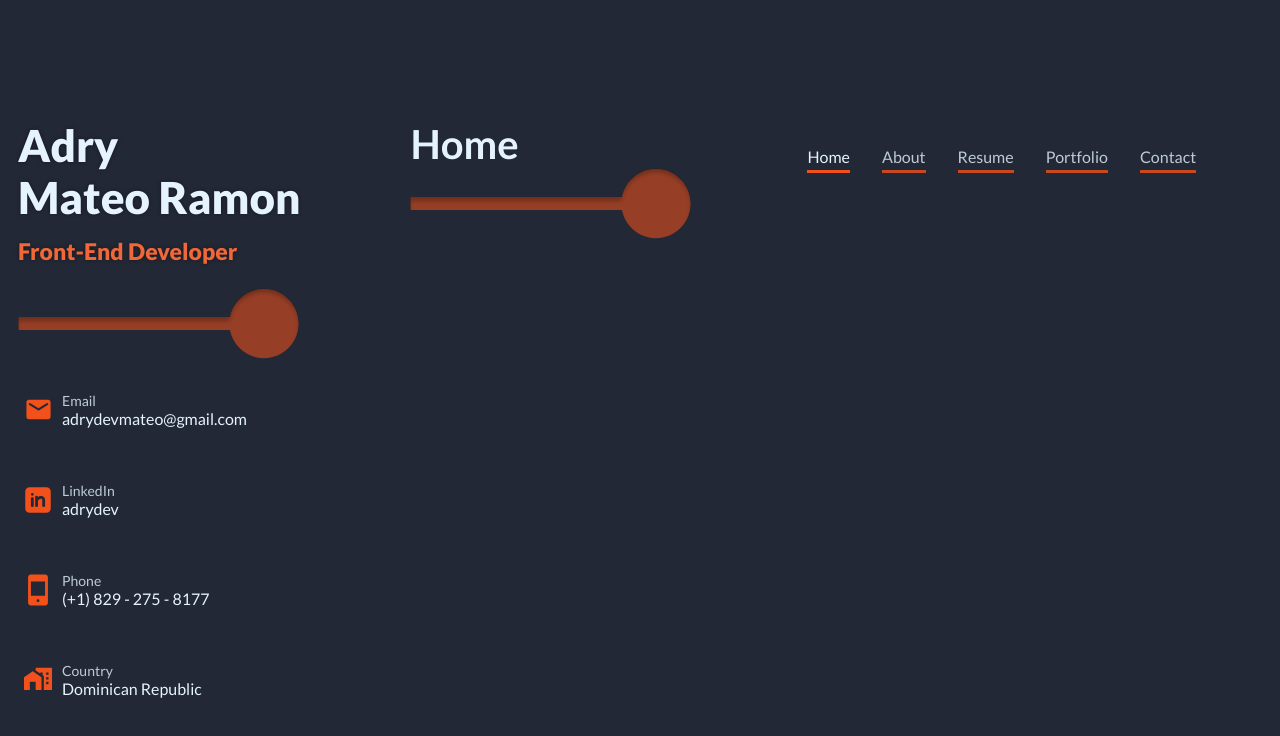
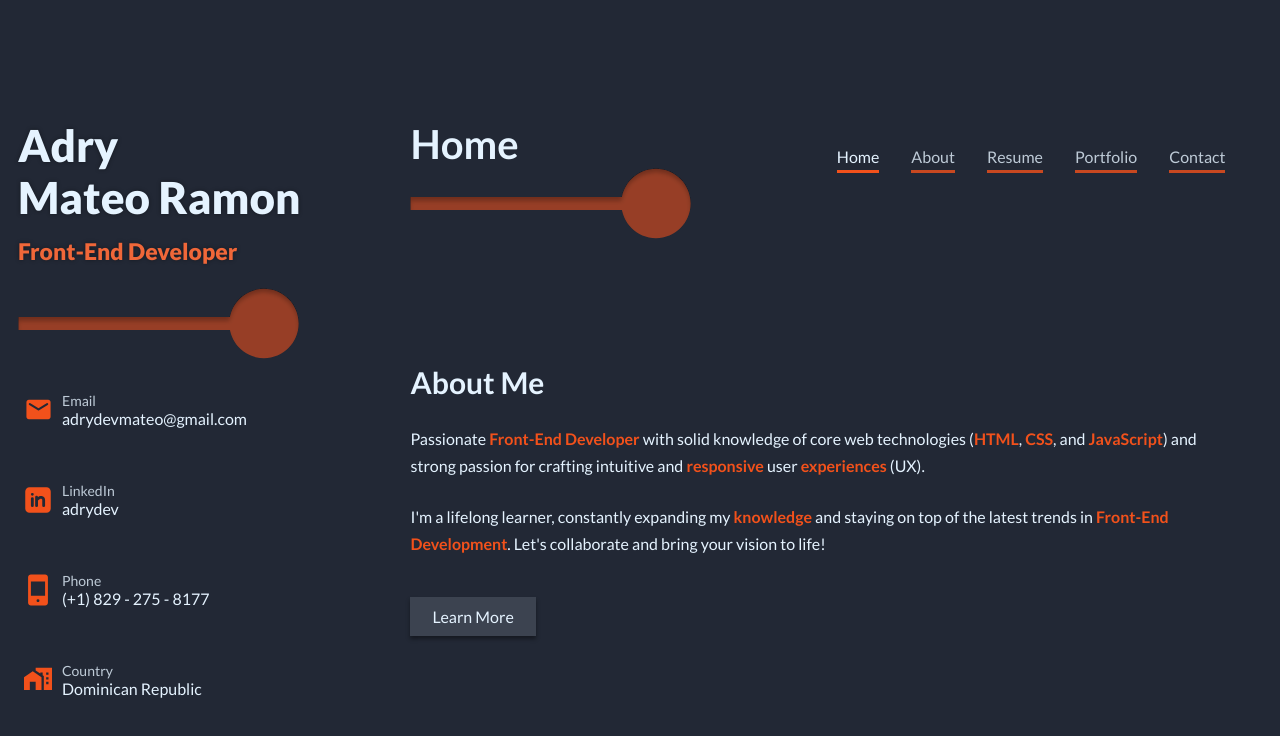
Before and after one commit to Adrydevmateo/website-vue, a Vue app: page / in a window 1280 px wide. Shown: the top 736 px of the page. Built offline with nearby package versions, Linux system fonts and the light colour scheme.

Commit message:
Working at home

```diff
--- a/src/App.vue
+++ b/src/App.vue
@@ -4,9 +4,8 @@ import Sidebar from '@components/sidebar/Sidebar.component.vue';
 </script>
 
 <template>
-  <Sidebar id="app-sidebar" />
+  <Sidebar id="app-sidebar" list-flow="column" />
 
-  <!-- TODO: try bringing the header here -->
   <router-view v-slot="{ Component }">
     <Transition name="bounce">
       <component id="content" :is="Component" />
--- a/src/assets/stylesheets/main.css
+++ b/src/assets/stylesheets/main.css
@@ -1,19 +1,19 @@
-@import url('https://fonts.googleapis.com/css2?family=Lato:ital,wght@0,100;0,300;0,400;0,700;0,900;1,100;1,300;1,400;1,700;1,900&display=swap');
+@import url("https://fonts.googleapis.com/css2?family=Lato:ital,wght@0,100;0,300;0,400;0,700;0,900;1,100;1,300;1,400;1,700;1,900&display=swap");
 
 :root {
   --ebony-clay: #222835;
   --ebony-clay-brighter: #242938;
 
-  --reddish-orange: #F2511B;
-  --reddish-orange-muted: rgba(242, 81, 27, .6);
-  --reddish-orange-brighter: #F06739;
+  --reddish-orange: #f2511b;
+  --reddish-orange-muted: rgba(242, 81, 27, 0.6);
+  --reddish-orange-brighter: #f06739;
 
-  --pattens-blue: #E5F3FF;
-  --pattens-blue-muted: rgba(229, 243, 255, .8);
+  --pattens-blue: #e5f3ff;
+  --pattens-blue-muted: rgba(229, 243, 255, 0.8);
 
-  --bright-grey: #3C4350;
+  --bright-grey: #3c4350;
 
-  --black: rgba(0, 0, 0, .4);
+  --black: rgba(0, 0, 0, 0.4);
 
   --color-primary: var(--ebony-clay);
   --color-primary-brighter: var(--ebony-clay-brighter);
@@ -32,10 +32,10 @@
   --font-big: 30px;
   --font-bigger: 40px;
 
-  --opacity-primary: .8;
-  --opacity-secondary: .5;
-  --opacity-tertiary: .7;
-  --opacity-quaternary: .6;
+  --opacity-primary: 0.8;
+  --opacity-secondary: 0.5;
+  --opacity-tertiary: 0.7;
+  --opacity-quaternary: 0.6;
 
   --font-weight-medium: 500;
   --font-weight-semi-bold: 600;
@@ -45,9 +45,9 @@
   --drop-shadow: drop-shadow(0 0 0.14rem var(--black));
   --box-shadow: 0 3px 4px var(--black);
 
-  --font-family: 'Lato', system-ui, sans-serif;
+  --font-family: "Lato", system-ui, sans-serif;
 
-  --transition-primary: .3s ease;
+  --transition-primary: 0.3s ease;
 }
 
 /* width */
@@ -97,6 +97,7 @@ img {
 /* Components */
 .page-title {
   font-size: var(--font-bigger);
+  font-weight: bold;
 }
 
 .section-title {
--- a/src/components/header/Header.component.vue
+++ b/src/components/header/Header.component.vue
@@ -10,7 +10,7 @@ defineProps<{
 <template>
   <header class="header">
     <div class="header__title-wrapper">
-      <h1 class="header__title page-title">{{ pageTitle }}</h1>
+      <p class="header__title page-title">{{ pageTitle }}</p>
       <img :src="Separator" alt="separator image">
     </div>
     <nav class="header__nav">
--- a/src/components/sidebar/Sidebar.component.vue
+++ b/src/components/sidebar/Sidebar.component.vue
@@ -4,14 +4,18 @@ import IconLinkedIn from '@assets/svg/MingcuteLinkedinFill.svg'
 import IconPhone from '@assets/svg/MaterialSymbolsPhoneIphone.svg'
 import IconCountry from '@assets/svg/MdiHomeCity.svg'
 import Separator from '@assets/svg/separator.svg'
+
+defineProps<{
+  listFlow: 'column' | 'row'
+}>();
 </script>
 
 <template>
-  <div class="sidebar">
-    <h1 class="sidebar__title">Adry <br> Mateo Ramon</h1>
+  <div class="sidebar" :class="`sidebar-flow-${listFlow}`">
+    <h1 class="sidebar__title">Adry <br :hidden="listFlow === 'row'"> Mateo Ramon</h1>
     <p class="sidebar__subtitle">Front-End Developer</p>
 
-    <img :src="Separator" alt="separator image">
+    <img class="sidebar__separator" :src="Separator" alt="separator image" :hidden="listFlow === 'row'" />
 
     <div class="info-list">
       <!-- Email -->
@@ -63,9 +67,12 @@ import Separator from '@assets/svg/separator.svg'
 
 <style scoped>
 .sidebar {
-  max-width: 360px;
   margin-top: 50px;
   padding-left: 10px;
+}
+
+.sidebar-flow-column {
+  max-width: 360px;
 }
 
 .sidebar__title,
@@ -88,11 +95,32 @@ import Separator from '@assets/svg/separator.svg'
   margin-top: -24px;
 }
 
+.sidebar-flow-row .info-list {
+  display: grid;
+  grid-template-columns: repeat(2, 235px);
+  column-gap: 20px;
+  row-gap: 40px;
+  margin-top: 50px;
+}
+
 .info-list__item {
   display: grid;
   grid-template-columns: 40px 1fr;
   gap: 4px;
+}
+
+.sidebar-flow-column .info-list__item {
   margin-block: 54px;
+}
+
+.sidebar-flow-row .info-list__item:nth-last-child(3) {
+  grid-column-start: 2;
+  grid-row-start: 2;
+}
+
+.sidebar-flow-row .info-list__item:last-child {
+  grid-column-start: 2;
+  grid-row-start: 1;
 }
 
 .info-list__item__icon-wrapper {
--- a/src/views/About.view.vue
+++ b/src/views/About.view.vue
@@ -1,6 +1,9 @@
 <script setup lang="ts">
 import Header from '@/components/header/Header.component.vue';
 
+defineProps<{
+  short: boolean
+}>();
 </script>
 
 <template>
--- a/src/views/Home.view.vue
+++ b/src/views/Home.view.vue
@@ -1,13 +1,36 @@
 <script setup lang="ts">
-import Header from '@/components/header/Header.component.vue';
-
+import Header from '@components/header/Header.component.vue';
+import Sidebar from '@components/sidebar/Sidebar.component.vue';
+import { RouterLink } from 'vue-router';
 </script>
 
 <template>
   <div class="home">
     <Header pageTitle="Home" />
     <br>
-    <div class="home__content"></div>
+    <div class="home__content">
+      <Sidebar class="hero__section" list-flow="row" />
+      <section class="home__section about__section">
+        <h2 class="section-title">About Me</h2>
+        <div class="about__content">
+          <p>
+            Passionate <strong>Front-End Developer</strong> with solid knowledge of core web technologies
+            (<strong>HTML</strong>, <strong>CSS</strong>, and <strong>JavaScript</strong>) and strong passion for
+            crafting intuitive and <strong>responsive</strong> user <strong>experiences</strong> (UX).
+          </p>
+
+          <br />
+
+          <p>
+            I'm a lifelong learner, constantly expanding my <strong>knowledge</strong> and staying on top of the latest
+            trends in <strong>Front-End Development</strong>. Let's collaborate and bring your vision to life!
+          </p>
+        </div>
+        <RouterLink class="btn-learn-more" to="/">Learn More</RouterLink>
+      </section>
+      <section class="home__section portfolio__section"> </section>
+      <section class="home__section contact__section"> </section>
+    </div>
   </div>
 </template>
 
@@ -15,4 +38,45 @@ import Header from '@/components/header/Header.component.vue';
 .home {
   padding: 30px;
 }
+
+.home__section {
+  margin-top: 103px;
+}
+
+.about__content strong {
+  color: var(--color-accent);
+}
+
+.about__content p {
+  margin: 0;
+  margin-bottom: 5px;
+  line-height: 27px;
+}
+
+.about__content p:last-child {
+  margin-bottom: 50px
+}
+
+.btn-learn-more {
+  box-shadow: var(--box-shadow);
+  padding: 10px 22px;
+  background-color: var(--color-neutral);
+}
+
+@media (hover:hover) {
+  .btn-learn-more {
+    opacity: var(--opacity-primary);
+    transition: opacity var(--transition-primary);
+  }
+
+  .btn-learn-more:hover {
+    opacity: initial;
+  }
+}
+
+@media (min-width: 1200px) {
+  .hero__section {
+    display: none;
+  }
+}
 </style>
```
